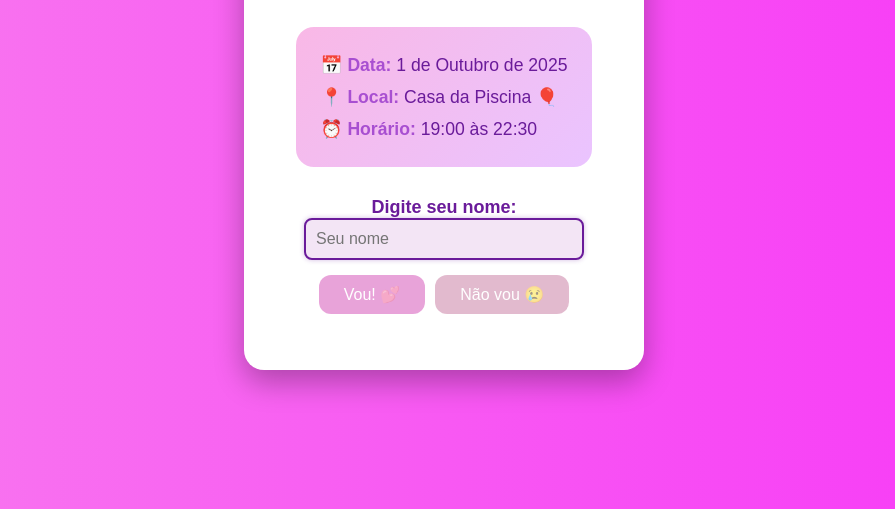
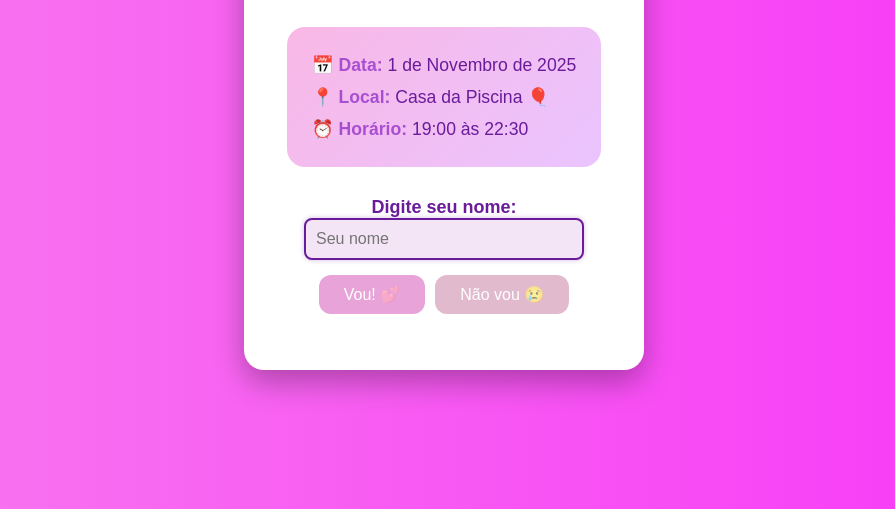
Before and after one commit to MeKathyZz/convite-backend, a website: page index.html in a window 1280 px wide. Both pictures are taken after a click on the button "Abrir Convite 🎁". Shown: the part 291-800 px from the top of the page, without its empty margins (196-1091 px from the left). Drawn offline with Linux system fonts and the light colour scheme.

Commit message:
Atualiza conteúdo do index com nova alteração

```diff
--- a/index.html
+++ b/index.html
@@ -34,7 +34,7 @@
 
     <div id="detalhes" class="detalhes hidden">
   <div class="detalhes-info">
-    <p>📅 <strong>Data:</strong> 1 de Outubro de 2025</p>
+    <p>📅 <strong>Data:</strong> 1 de Novembro de 2025</p>
     <p>📍 <strong>Local:</strong> Casa da Piscina 🎈</p>
     <p>⏰ <strong>Horário:</strong> 19:00 às 22:30</p>
   </div>
```
